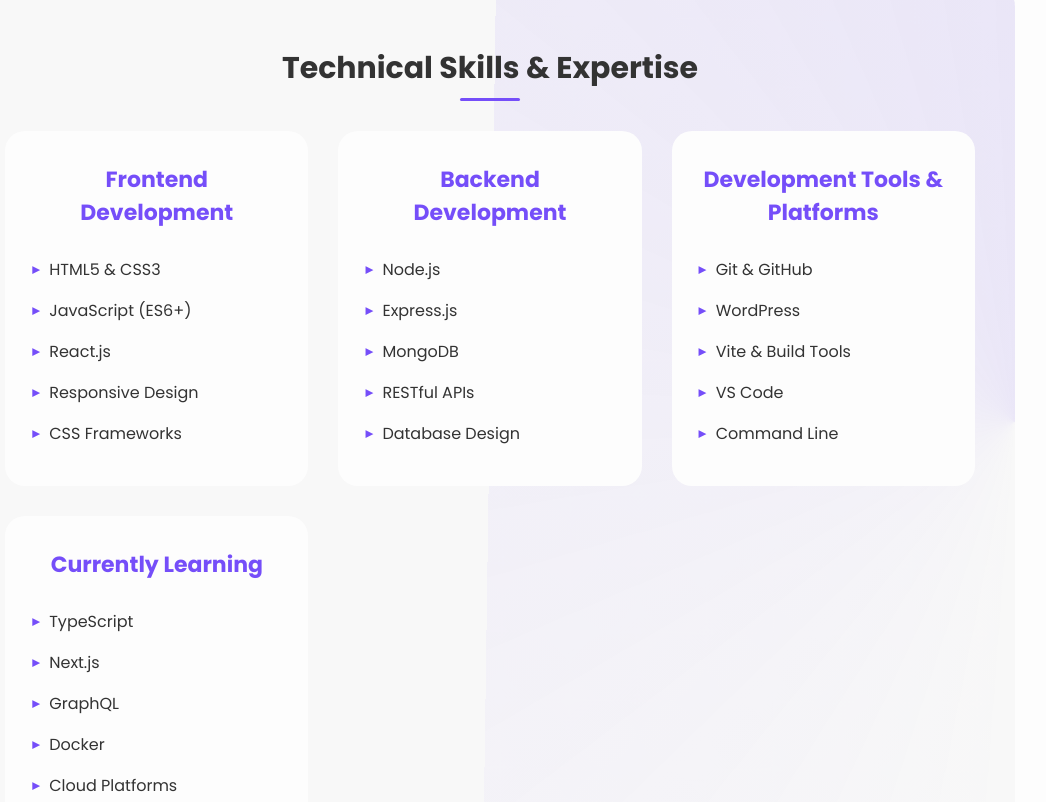
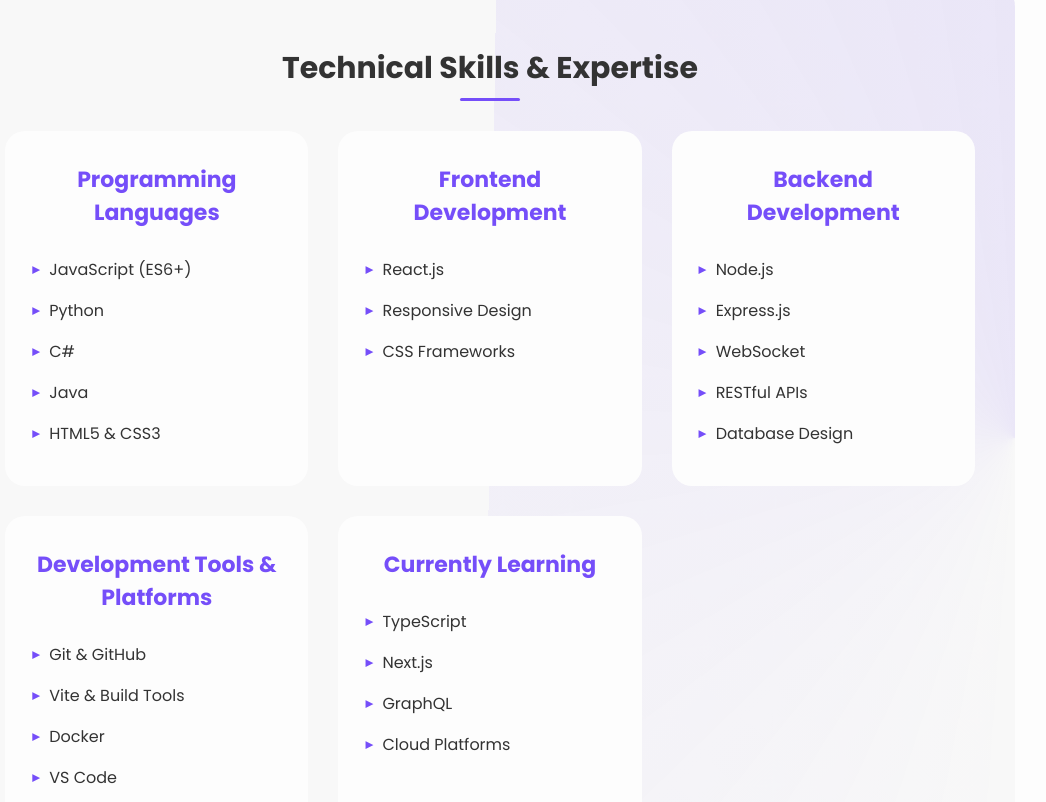
Before and after one commit to boyangeorgiev25/MyPortfolio, a React (Vite) app: page /about-me in a window 1280 px wide. Shown: the part 1558-2360 px from the top of the page, without its empty margins (150-1196 px from the left). Built offline with nearby package versions, Linux system fonts and the light colour scheme.

Commit message:
Update technical skills section in AboutMePage component to reflect current expertise and tools

```diff
--- a/src/components/pages/AboutMePage.jsx
+++ b/src/components/pages/AboutMePage.jsx
@@ -118,10 +118,18 @@
           <h3>Technical Skills & Expertise</h3>
           <div className="skills-grid">
             <div className="skill-category">
+              <h4>Programming Languages</h4>
+              <ul>
+                <li>JavaScript (ES6+)</li>
+                <li>Python</li>
+                <li>C#</li>
+                <li>Java</li>
+                <li>HTML5 & CSS3</li>
+              </ul>
+            </div>
+            <div className="skill-category">
               <h4>Frontend Development</h4>
               <ul>
-                <li>HTML5 & CSS3</li>
-                <li>JavaScript (ES6+)</li>
                 <li>React.js</li>
                 <li>Responsive Design</li>
                 <li>CSS Frameworks</li>
@@ -132,7 +140,7 @@
               <ul>
                 <li>Node.js</li>
                 <li>Express.js</li>
-                <li>MongoDB</li>
+                <li>WebSocket</li>
                 <li>RESTful APIs</li>
                 <li>Database Design</li>
               </ul>
@@ -141,8 +149,8 @@
               <h4>Development Tools & Platforms</h4>
               <ul>
                 <li>Git & GitHub</li>
-                <li>WordPress</li>
                 <li>Vite & Build Tools</li>
+                <li>Docker</li>
                 <li>VS Code</li>
                 <li>Command Line</li>
               </ul>
@@ -153,7 +161,6 @@
                 <li>TypeScript</li>
                 <li>Next.js</li>
                 <li>GraphQL</li>
-                <li>Docker</li>
                 <li>Cloud Platforms</li>
               </ul>
             </div>
```
